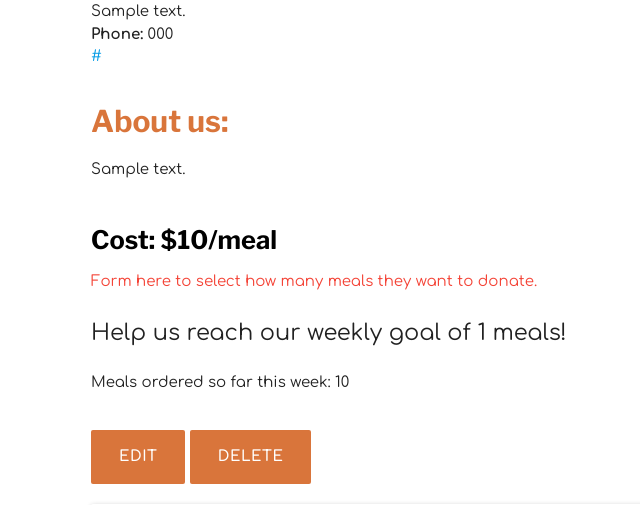
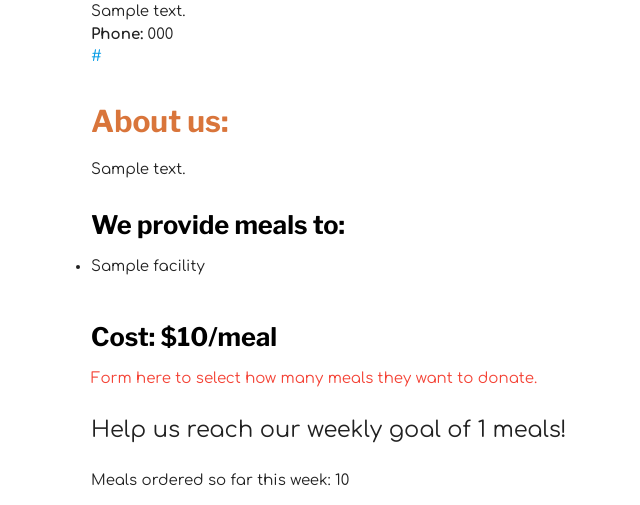
Before and after one commit to thomasdahlberg/feedthefrontline, a Django app: page /restaurants/1 in a window 1280 px wide. Shown: the part 471-976 px from the top of the page, without its empty margins (101-741 px from the left). Run offline with Django 3.2, Linux system fonts and the light colour scheme; tables that the repository leaves empty hold one stand-in row (values such as "Sample post").

Commit message:
assoc_fac functions

```diff
--- a/main/templates/restaurants/detail.html
+++ b/main/templates/restaurants/detail.html
@@ -25,6 +25,12 @@
                 <a href="{{ restaurant.url }}">{{ restaurant.url }}</a></p>
             <h2>About us:</h2>
             <p>{{ restaurant.aboutUs }}</p>
+            <h3>We provide meals to:</h3>
+            <ul>
+                {% for rest_fac in rest_facs %}
+                <li>{{ rest_fac.facilityName }}</li>
+                {% endfor %}
+            </ul>
         </div>
     </div>
     <div class="row">
--- a/main/views.py
+++ b/main/views.py
@@ -64,8 +64,11 @@ def rest_index(request):
     return render(request, 'restaurants/index.html', { 'restaurants' : restaurants })
 
 def rest_profile(request, restaurant_id):
+
     error_message = ''
     restaurant = Restaurant.objects.get(id=restaurant_id)
+    rest_facs = restaurant.facility_set.all()
+    print(rest_facs)
     if request.method == 'POST':
         if request.POST['router'] == "1":
             print(request)
@@ -75,7 +78,7 @@ def rest_profile(request, restaurant_id):
             facilities = result['results']
             context = {'restaurant':restaurant, 'error_message': error_message, 'facilities': facilities}
             return render(request, 'restaurants/detail.html', context)
-    return render(request, 'restaurants/detail.html', { 'restaurant': restaurant })
+    return render(request, 'restaurants/detail.html', { 'restaurant': restaurant, 'rest_facs': rest_facs })
 
 def rest_create(request):
     error_message = ''
@@ -107,7 +110,14 @@ def rest_create(request):
 # Restaurant Owner Views
 
 def assoc_fac(request, restaurant_id):
-    return redirect('rest_profile', restaurant_id=restaurant_id)
+
+    print(request.POST)
+    if request.POST['name']:
+        facility = Facility(facilityName=request.POST['name'], restaurant_id=restaurant_id, active=True, lat=request.POST['latitude'], lng=request.POST['longitude'])
+        facility.save()
+        return redirect('rest_profile', restaurant_id=restaurant_id)
+    else:
+        error_message = 'Invalid restaurant profile - try again'
 
 
 def rm_fac(request, restaurant_id, fac_id):
```
